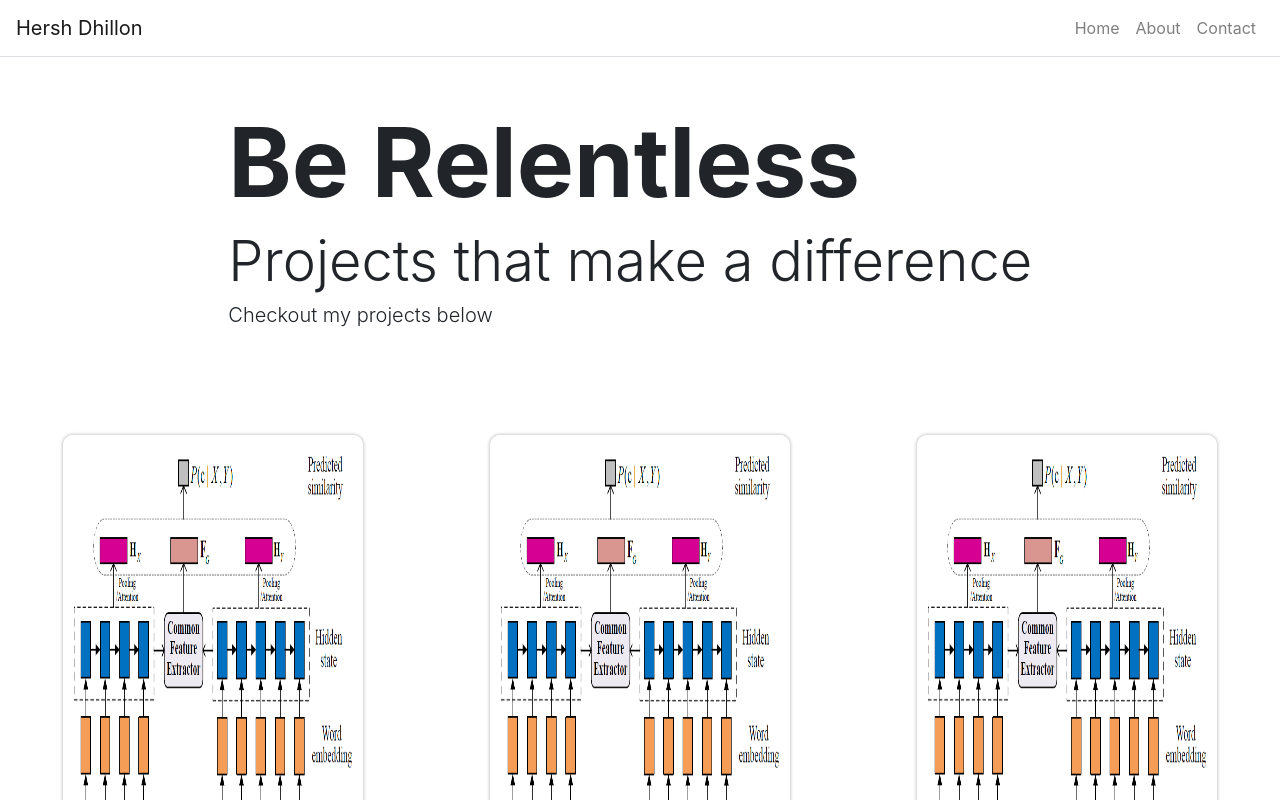
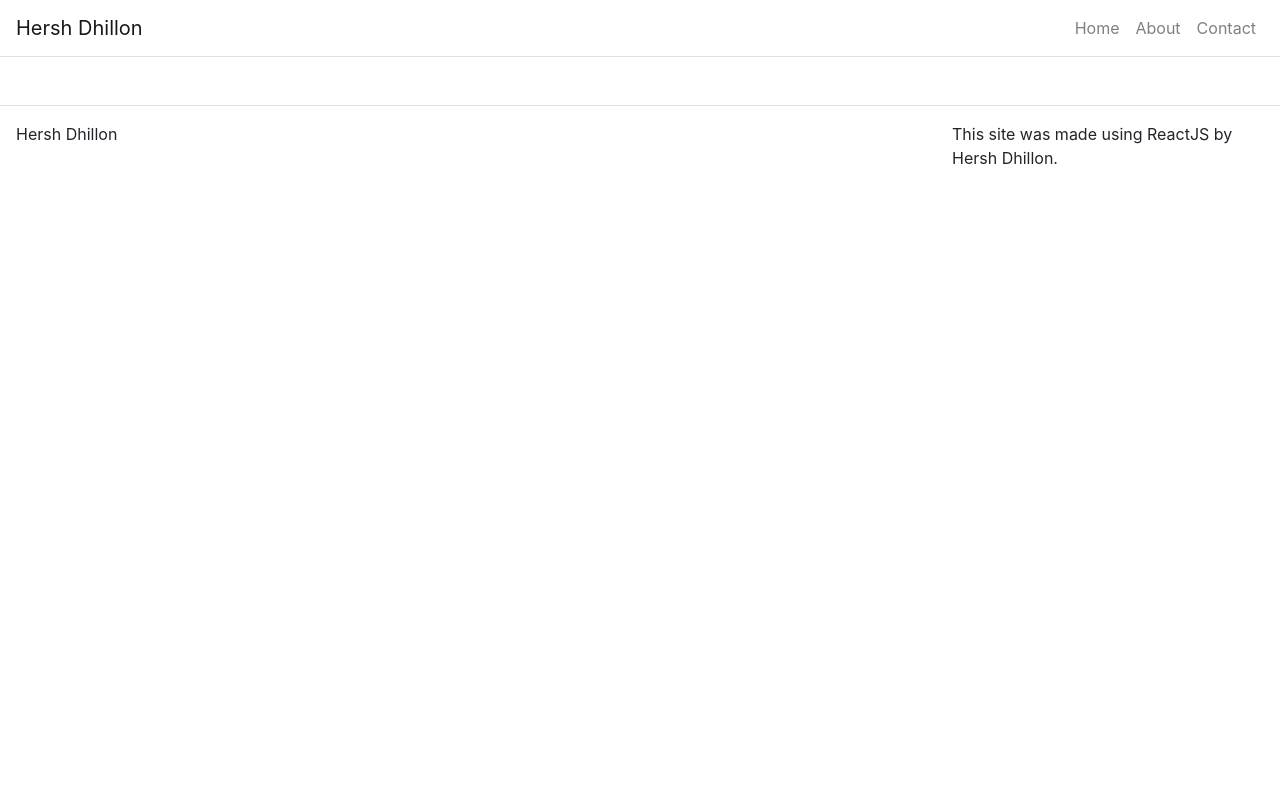
Before and after one commit to hershd23/portfolio, a React (Create React App) app: page / in a window 1280 px wide. Shown: the top 800 px of the page. Built offline with nearby package versions, Linux system fonts and the light colour scheme.

Commit message:
'checking'

```diff
--- a/package.json
+++ b/package.json
@@ -2,7 +2,7 @@
   "name": "portfolio-site",
   "version": "0.1.0",
   "private": true,
-  "homepage": "https://hershd23.github.io/",
+  "homepage": "https://hershd23.github.io/portfolio/",
   "dependencies": {
     "@testing-library/jest-dom": "^4.2.4",
     "@testing-library/react": "^9.5.0",
--- a/src/App.js
+++ b/src/App.js
@@ -17,7 +17,7 @@ class App extends React.Component {
     this.state = {
       title: 'Hersh Dhillon',
       headerLinks: [
-        { title: 'Home', path: '/'},
+        { title: 'Home', path: '/portfolio'},
         { title: 'About', path: '/about'},
         { title: 'Contact', path: '/contact'}
       ],
@@ -46,7 +46,7 @@ class App extends React.Component {
             <Navbar.Toggle className = "border-0" aria-controls="navbar-toggle" />
             <Navbar.Collapse id="navbar-toggle">
               <Nav className = "ml-auto">
-                <Link className="nav-link" to='/'>Home</Link>
+                <Link className="nav-link" to='/portfolio'>Home</Link>
                 <Link className="nav-link" to='/about'>About</Link>
                 <Link className="nav-link" to='/contact'>Contact</Link>
 
@@ -54,7 +54,7 @@ class App extends React.Component {
             </Navbar.Collapse>
           </Navbar>
 
-          <Route path="/" exact render={() => <HomePage title = {this.state.home.title} subTitle={this.state.home.subTitle} text = {this.state.home.text} /> } />
+          <Route path="/portfolio" exact render={() => <HomePage title = {this.state.home.title} subTitle={this.state.home.subTitle} text = {this.state.home.text} /> } />
           <Route path="/about" exact render={() => <AboutPage title = {this.state.about.title} /> } />
           <Route path="/contact" exact render={() => <ContactPage title = {this.state.contact.title} /> } />
           <Footer />
```
